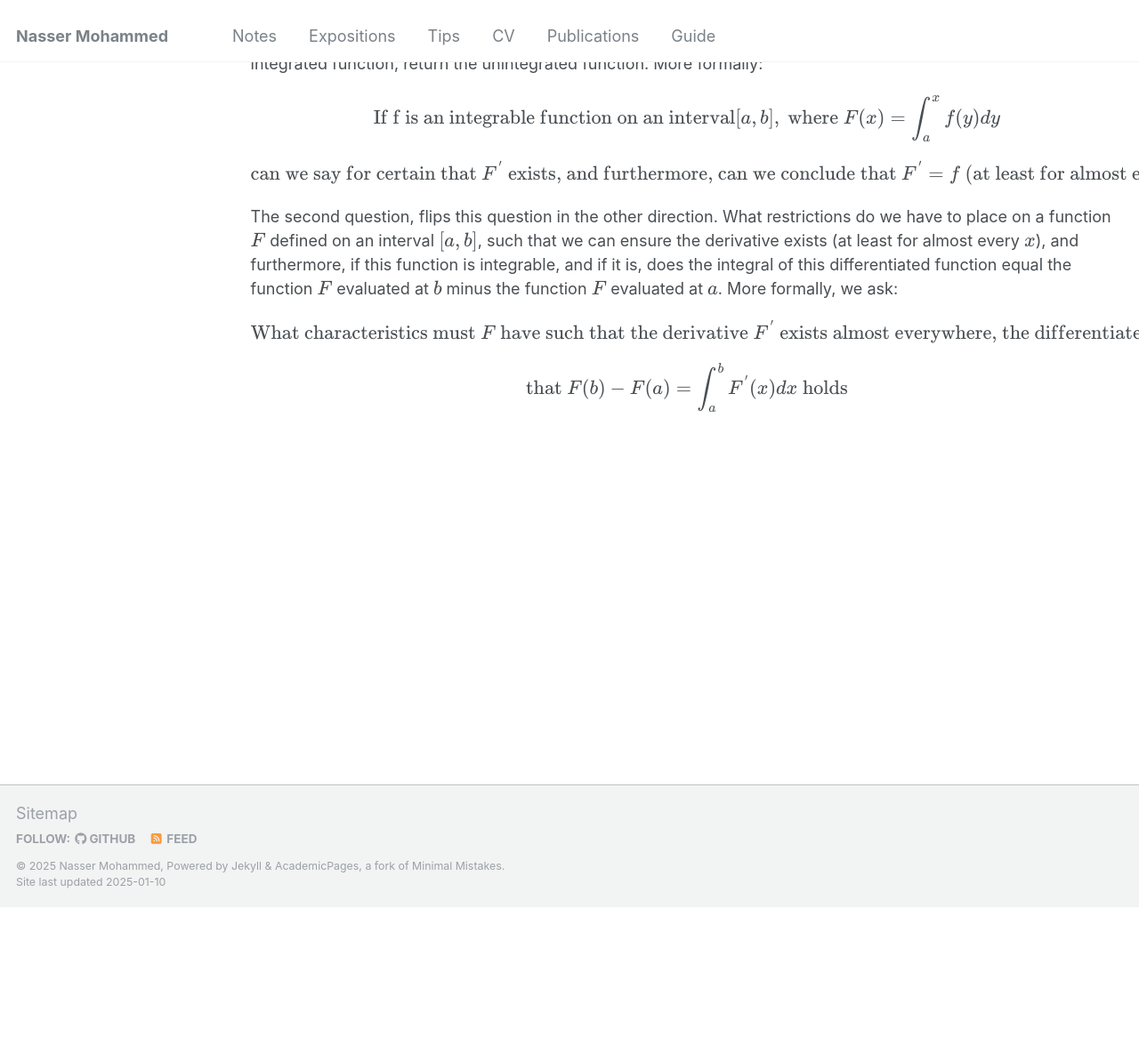
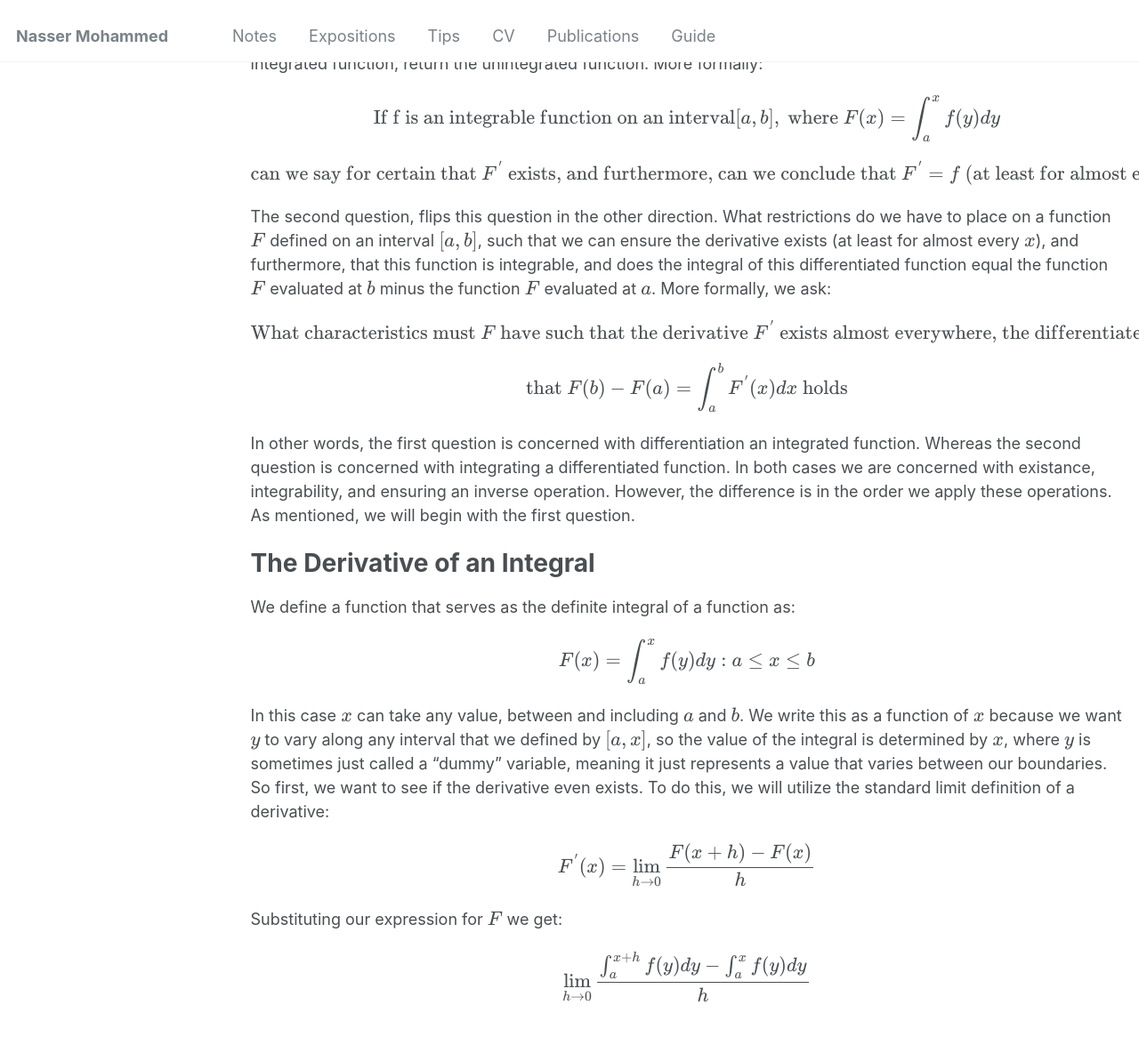
Before and after one commit to Nasser-Mohammed/Nasser-Mohammed.github.io, a Jekyll site: the page built from _pages/notes/analysis/ftc.md, in a window 1280 px wide and 1400 px high, scrolled down 380 px. Shown: the top 1166 px of the window at 89% size. Built offline with Jekyll 4.4.1, drawn with Linux system fonts in a browser that asks for light colours.

Commit message:
Update ftc.md

```diff
--- a/_pages/notes/analysis/ftc.md
+++ b/_pages/notes/analysis/ftc.md
@@ -12,6 +12,16 @@ What to Consider
 The first, does integrability on an interval imply the existance of a derivative. Additionally, does the derivative of the integrated function, return the unintegrated function. More formally:
 \\[\text{If f is an integrable function on an interval} \[a,b\], \text{ where } F(x) = \int_a^x f(y) dy \\]
 \\[\text{can we say for certain that } F^{\'} \text{ exists, and furthermore, can we conclude that } F^{\'} = f \text{ (at least for almost every } x\\]
-The second question, flips this question in the other direction. What restrictions do we have to place on a function \\(F\\) defined on an interval \\(\[a,b\]\\), such that we can ensure the derivative exists (at least for almost every \\(x\\)), and furthermore, if this function is integrable, and if it is, does the integral of this differentiated function equal the function \\(F\\) evaluated at \\(b\\) minus the function \\(F\\) evaluated at \\(a\\). More formally, we ask:
+The second question, flips this question in the other direction. What restrictions do we have to place on a function \\(F\\) defined on an interval \\(\[a,b\]\\), such that we can ensure the derivative exists (at least for almost every \\(x\\)), and furthermore, that this function is integrable, and does the integral of this differentiated function equal the function \\(F\\) evaluated at \\(b\\) minus the function \\(F\\) evaluated at \\(a\\). More formally, we ask:
 \\[\text{What characteristics must } F \text{ have such that the derivative } F^{\'} \text{ exists almost everywhere, the differentiated function is integrable, and }\\]
 \\[\text{that } F(b) - F(a) = \int_a^bF^{\'}(x) dx \text{ holds}\\]
+In other words, the first question is concerned with differentiation an integrated function. Whereas the second question is concerned with integrating a differentiated function. In both cases we are concerned with existance, integrability, and ensuring an inverse operation. However, the difference is in the order we apply these operations. As mentioned, we will begin with the first question.
+
+The Derivative of an Integral
+===
+We define a function that serves as the definite integral of a function as:
+\\[F(x) = \int_a^xf(y)dy : a \leq x \leq b\\]
+In this case \\(x\\) can take any value, between and including \\(a\\) and \\(b\\). We write this as a function of \\(x\\) because we want \\(y\\) to vary along any interval that we defined by \\(\[a, x\]\\), so the value of the integral is determined by \\(x\\), where \\(y\\) is sometimes just called a "dummy" variable, meaning it just represents a value that varies between our boundaries. So first, we want to see if the derivative even exists. To do this, we will utilize the standard limit definition of a derivative:
+\\[F^{\'}(x) = \lim_{h \to 0} \frac{F(x + h) - F(x)}{h}\\]
+Substituting our expression for \\(F\\) we get:
+\\[\lim_{h \to 0} \frac{\int_a^{x+h}f(y)dy - \int_a^x f(y)dy}{h}\\]
```
